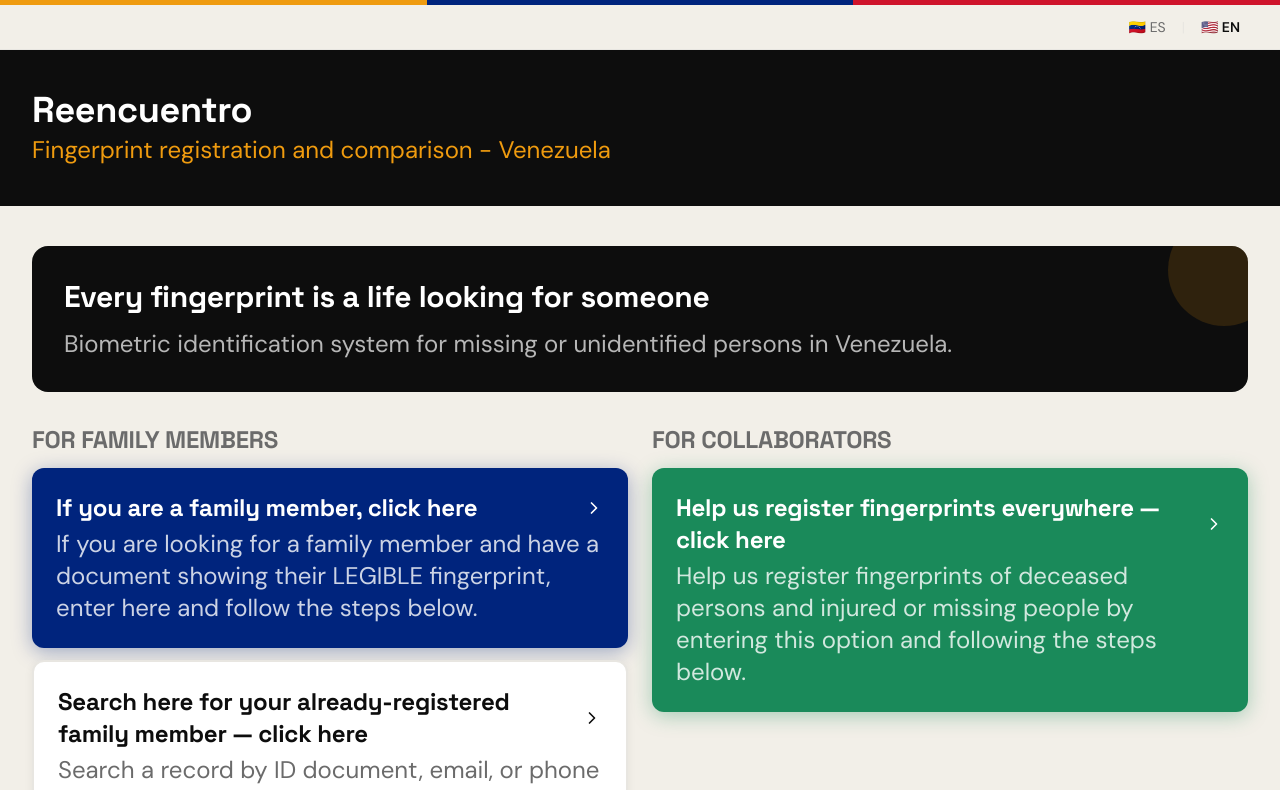
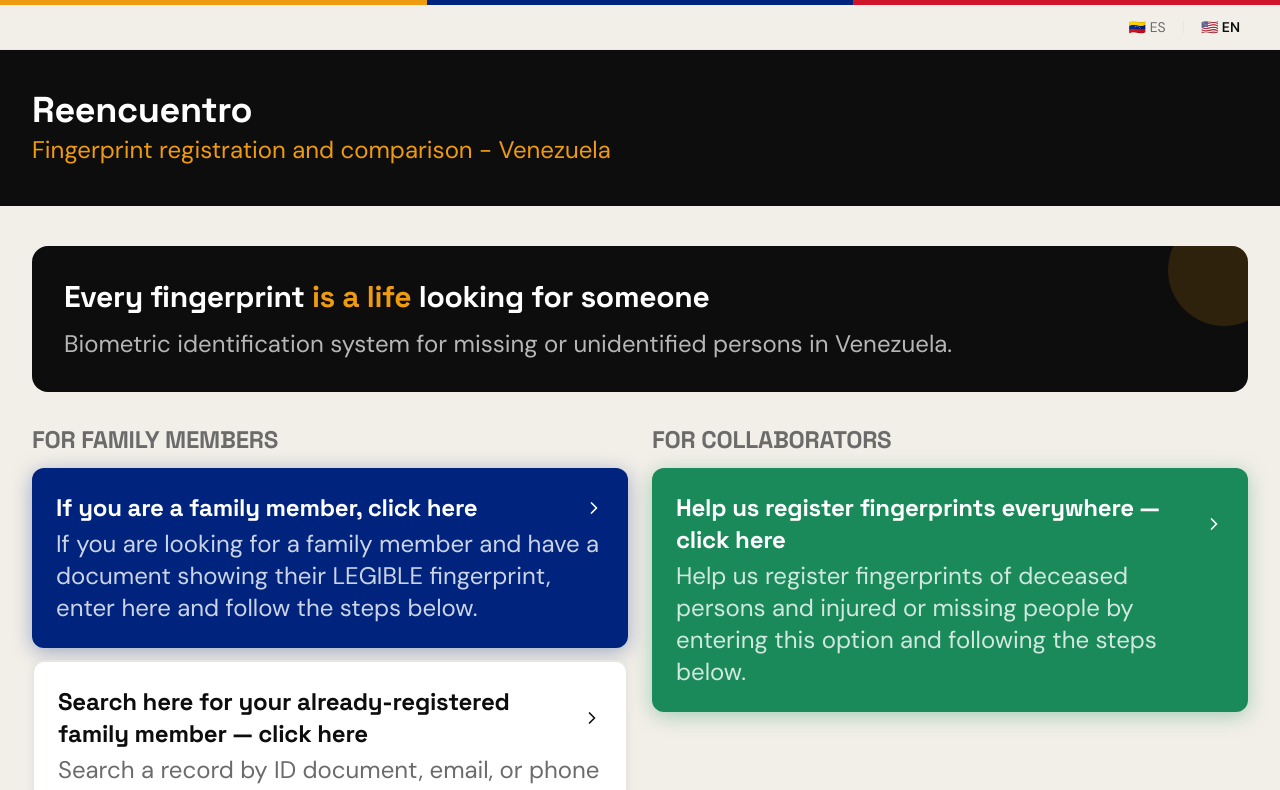
Before and after one commit to AGASocial/vzla-huellas, a Next.js app: page /en in a window 1280 px wide. Shown: the top 790 px of the page. Built offline with nearby package versions, Linux system fonts and the light colour scheme.

Commit message:
fix(i18n): restore hero yellow accent via t.rich

```diff
--- a/messages/en.json
+++ b/messages/en.json
@@ -9,7 +9,7 @@
   "home": {
     "title": "Reencuentro",
     "subtitle": "Fingerprint registration and comparison - Venezuela",
-    "hero": "Every fingerprint is a life looking for someone",
+    "hero": "Every fingerprint <accent>is a life</accent> looking for someone",
     "hero_body": "Biometric identification system for missing or unidentified persons in Venezuela.",
     "familiares_section": "For family members",
     "familiares_register_title": "If you are a family member, click here",
--- a/messages/es.json
+++ b/messages/es.json
@@ -9,7 +9,7 @@
   "home": {
     "title": "Reencuentro",
     "subtitle": "Registro y comparación de huellas digitales - Venezuela",
-    "hero": "Cada huella es una vida que busca a alguien",
+    "hero": "Cada huella <accent>es una vida</accent> que busca a alguien",
     "hero_body": "Sistema de identificación biométrica para personas desaparecidas o no identificadas en Venezuela.",
     "familiares_section": "Para familiares",
     "familiares_register_title": "Si eres un familiar, haz click aquí",
--- a/src/app/[locale]/page.tsx
+++ b/src/app/[locale]/page.tsx
@@ -32,7 +32,11 @@ export default function Home() {
       <div className="rounded-2xl bg-[var(--oscuro)] text-white p-6 sm:p-8 relative overflow-hidden">
         <div className="absolute top-0 right-0 w-28 h-28 rounded-full bg-[var(--amarillo)] opacity-15 -translate-y-8 translate-x-8" />
         <h2 className="text-2xl sm:text-3xl font-display leading-tight relative">
-          {t("hero")}
+          {t.rich("hero", {
+            accent: (chunks) => (
+              <span className="text-[var(--amarillo)]">{chunks}</span>
+            ),
+          })}
         </h2>
         <p className="text-white/70 text-2xl mt-3 relative">{t("hero_body")}</p>
       </div>
```
